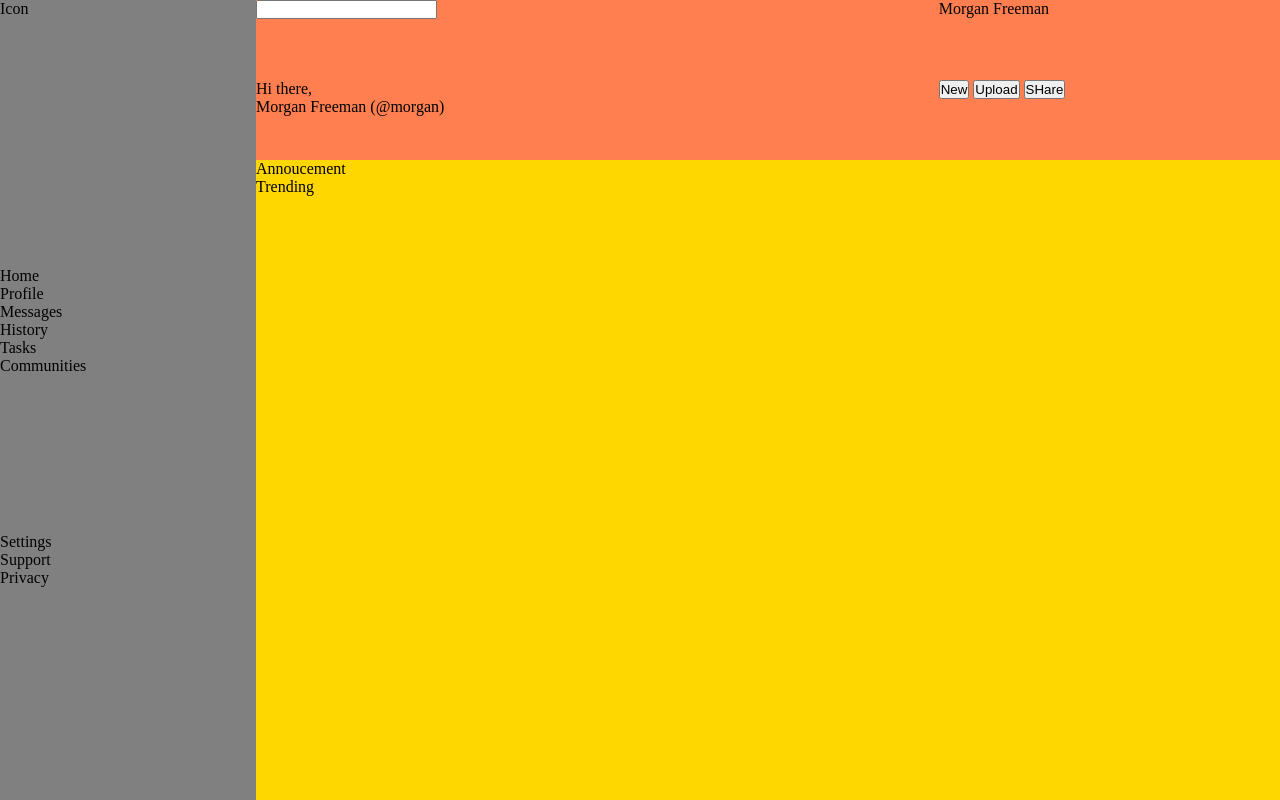
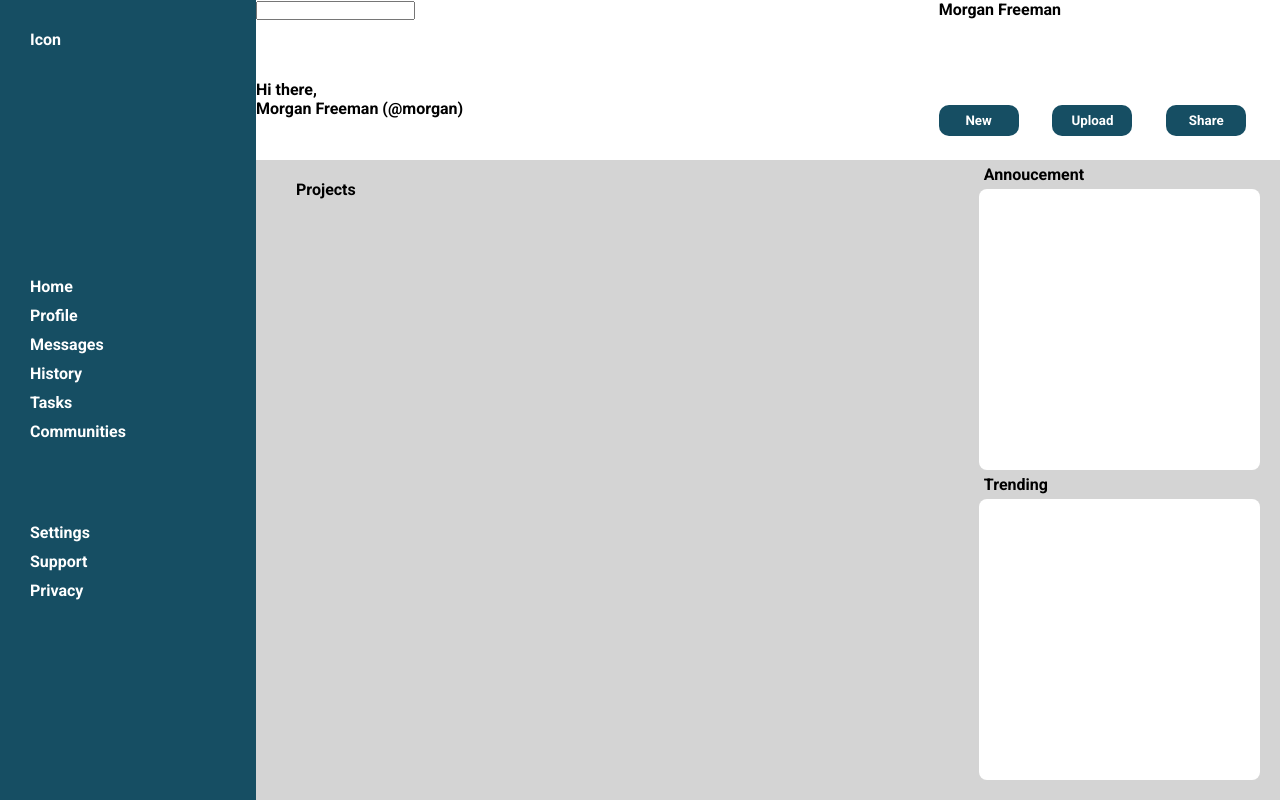
Before and after one commit to Nimueh-Ilya/admin-dashboard, a plain HTML site: page index.html in a window 1280 px wide. Drawn offline with Linux system fonts and the light colour scheme.

Commit message:
Add style and more grids

```diff
--- a/index.html
+++ b/index.html
@@ -4,6 +4,12 @@
     <meta charset="UTF-8" />
     <meta name="viewport" content="width=device-width, initial-scale=1.0" />
     <link rel="stylesheet" href="style.css" />
+    <link rel="preconnect" href="https://fonts.googleapis.com" />
+    <link rel="preconnect" href="https://fonts.gstatic.com" crossorigin />
+    <link
+      href="https://fonts.googleapis.com/css2?family=Roboto:wght@100;400;700;900&display=swap"
+      rel="stylesheet"
+    />
     <title>Document</title>
   </head>
   <body>
@@ -46,11 +52,14 @@
         <div class="header-buttons">
           <button class="New">New</button>
           <button class="Upload">Upload</button>
-          <button class="Share">SHare</button>
+          <button class="Share">Share</button>
         </div>
       </div>
       <div class="main-content">
-        <div class="content-container"></div>
+        <div class="content-container">
+          <p>Projects</p>
+          <div></div>
+        </div>
         <div class="annoucement">
           <p>Annoucement</p>
           <div class="annoucement-container"></div>
--- a/style.css
+++ b/style.css
@@ -1,6 +1,14 @@
+:root {
+  --main-color: #164e63;
+  --secondary-color: #e5e7eb;
+}
 * {
   padding: 0;
   margin: 0;
+  list-style: none;
+  color: white;
+  font-weight: bold;
+  font-family: "Roboto", sans-serif;
 }
 html {
   height: 100%;
@@ -15,24 +23,26 @@ body {
   grid-template-rows: 1fr 4fr;
 }
 .sidebar {
+  padding: 30px;
   grid-column: 1/2;
   grid-row: 1/3;
-  background-color: gray;
+  background-color: var(--main-color);
   display: grid;
   grid-template-rows: repeat(3, 1fr);
+}
+.controls-menu > li {
+  padding-bottom: 10px;
+}
+.settings-menu > li {
+  padding-bottom: 10px;
 }
 .header {
   grid-column: 2/3;
   grid-row: 1/2;
-  background-color: coral;
+  background-color: white;
   display: grid;
   grid-template-columns: 2fr 1fr;
   grid-template-rows: 1fr 1fr;
-}
-.main-content {
-  grid-column: 2/3;
-  grid-row: 2/3;
-  background-color: gold;
 }
 .header-search {
   grid-column: 1/2;
@@ -42,11 +52,76 @@ body {
   grid-column: 1/2;
   grid-row: 2/3;
 }
+.header-welcome > p {
+  color: black;
+}
 .header-profile {
   grid-column: 2/3;
   grid-row: 1/2;
 }
+.header-profile > p {
+  color: black;
+}
 .header-buttons {
   grid-column: 2/3;
   grid-row: 2/3;
+  display: grid;
+  grid-template-columns: repeat(3, 1fr);
+  justify-items: left;
+  align-items: center;
 }
+.header-buttons > button {
+  background-color: var(--main-color);
+  padding: 8px;
+  width: 80px;
+  border-style: none;
+  border-radius: 10px;
+}
+.main-content {
+  display: grid;
+  grid-template-columns: 5fr 2fr;
+  grid-template-rows: 1fr 1fr;
+  grid-column: 2/3;
+  grid-row: 2/3;
+  background-color: #d4d4d4;
+  padding: 20px;
+  padding-top: 0px;
+}
+.content-container {
+  padding: 20px;
+  grid-column: 1/2;
+  grid-row: 1/3;
+}
+.annoucement {
+  grid-column: 2/3;
+  grid-row: 1/2;
+  display: flex;
+  flex-direction: column;
+}
+.trending {
+  grid-column: 2/3;
+  grid-row: 2/3;
+  display: flex;
+  flex-direction: column;
+}
+.trending > p {
+  color: black;
+  margin: 5px;
+}
+.annoucement > p {
+  color: black;
+  margin: 5px;
+}
+.content-container > p {
+  color: black;
+}
+.annoucement-container {
+  flex-grow: 1;
+  background-color: white;
+  border-radius: 8px;
+}
+.trending-container {
+  flex-grow: 1;
+  background-color: white;
+  border-radius: 8px;
+}
```
